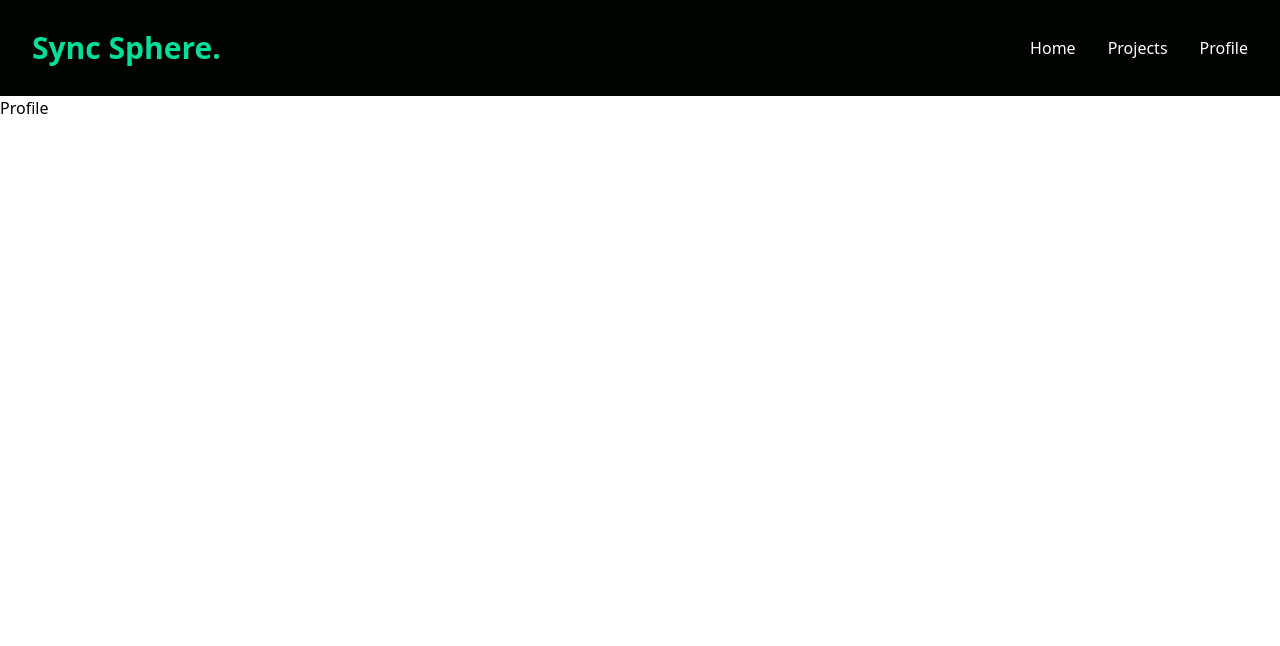
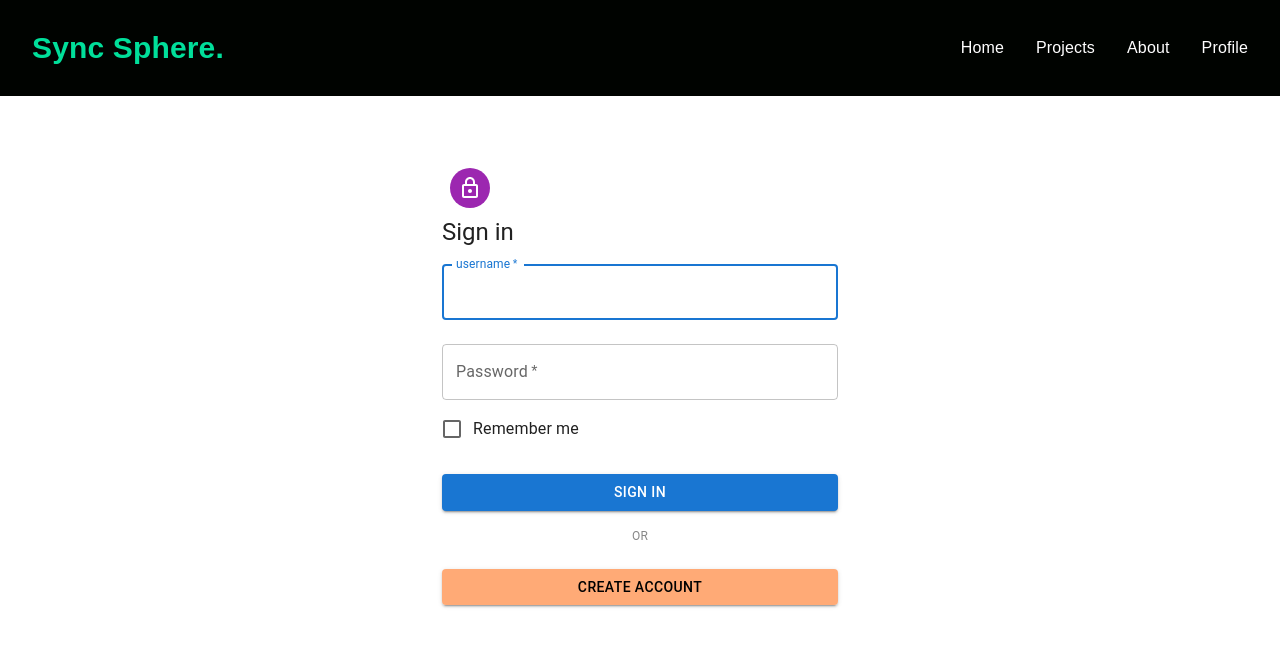
Before and after one commit to abhyuday1212/Sync-Sphere, a React (Create React App) app in the folder frontend/: page /profile in a window 1280 px wide. Shown: the top 646 px of the page. Built offline with nearby package versions, Linux system fonts and the light colour scheme.

Commit message:
Login/Signup added

```diff
--- a/frontend/package.json
+++ b/frontend/package.json
@@ -3,6 +3,10 @@
   "version": "0.1.0",
   "private": true,
   "dependencies": {
+    "@emotion/react": "^11.11.1",
+    "@emotion/styled": "^11.11.0",
+    "@mui/icons-material": "^5.14.19",
+    "@mui/material": "^5.14.20",
     "@testing-library/jest-dom": "^5.17.0",
     "@testing-library/react": "^13.4.0",
     "@testing-library/user-event": "^13.5.0",
--- a/frontend/src/components/account/Login.js
+++ b/frontend/src/components/account/Login.js
@@ -1,9 +1,193 @@
-import React from 'react'
+import * as React from "react";
+import { styled } from "@mui/material";
+import Avatar from "@mui/material/Avatar";
+import Button from "@mui/material/Button";
+import CssBaseline from "@mui/material/CssBaseline";
+import TextField from "@mui/material/TextField";
+import FormControlLabel from "@mui/material/FormControlLabel";
+import Checkbox from "@mui/material/Checkbox";
+import Link from "@mui/material/Link";
+import Grid from "@mui/material/Grid";
+import Box from "@mui/material/Box";
+import LockOutlinedIcon from "@mui/icons-material/LockOutlined";
+import Typography from "@mui/material/Typography";
+import Container from "@mui/material/Container";
+import { createTheme, ThemeProvider } from "@mui/material/styles";
+import { useState } from "react";
+// ===================================
+
+const Text = styled(Typography)`
+  color: #878787;
+  font-size: 12px;
+`;
+
+const Error = styled(Typography)`
+  font-size: 10px;
+  color: #ff6161;
+  line-height: 0;
+  margin-top: 10px;
+  font-weight: 600;
+`;
+const LoginButton = styled(Button)`
+  text-transform: none;
+  background: #fb641b;
+  color: #fff;
+  height: 48px;
+  width: 100%;
+  border-radius: 2px;
+`;
+
+const SignupButton = styled(Button)`
+  text-transform: none;
+  background: #fff;
+  color: #2874f0;
+  height: 48px;
+  width: 100%;
+  border-radius: 2px;
+  box-shadow: 0 2px 4px 0 rgb(0 0 0 / 20%);
+`;
+const Wrapper = styled(Box)`
+  padding: 0px 35px;
+  margin:0 0
+  left: 0;
+  width: 30rem;
+  display: flex;
+  align-items: center;
+  justify-content: center;
+  flex: 1;
+  overflow: auto;
+  flex-direction: column;
+  & > div,
+  & > button,
+  & > p {
+    margin-top: 20px;
+  }
+`;
+// =====js==========================
 
 const Login = () => {
+  const [account, toggleAccount] = useState("login");
+
+  const toggleSignUp = () => {
+    account === "signup" ? toggleAccount("login") : toggleAccount("signup");
+  };
+
+  // ============================
   return (
-    <div>Login</div>
-  )
-}
+    <Container component="main" maxWidth="xs">
+      <CssBaseline />
+      <Box
+        sx={{
+          marginTop: 8,
+          display: "flex",
+          flexDirection: "column",
+          alignItems: "center",
+        }}
+      >
+        {account === "login" ? (
+          <div>
+            <div>
+              <Avatar sx={{ m: 1, bgcolor: "secondary.main" }}>
+                <LockOutlinedIcon />
+              </Avatar>
+              <Typography component="h1" variant="h5">
+                Sign in
+              </Typography>
+              <TextField
+                margin="normal"
+                required
+                fullWidth
+                name="username"
+                label="username"
+                autoComplete="username"
+                autoFocus
+              />
+              <TextField
+                margin="normal"
+                required
+                fullWidth
+                name="password"
+                label="Password"
+                type="password"
+                id="password"
+                autoComplete="current-password"
+              />
+              <FormControlLabel
+                control={<Checkbox value="remember" color="primary" />}
+                label="Remember me"
+              />
+              <div className="">
+                <Button fullWidth variant="contained" sx={{ mt: 3, mb: 2 }}>
+                  Sign In
+                </Button>
 
-export default Login
+                <Text style={{ textAlign: "center" }}>OR</Text>
+
+                <Button
+                  fullWidth
+                  variant="contained"
+                  style={{
+                    backgroundColor: "#ff9757cf",
+                    color: "black",
+                  }}
+                  sx={{ mt: 3, mb: 2 }}
+                  onClick={() => toggleSignUp()}
+                >
+                  Create Account
+                </Button>
+              </div>
+            </div>
+          </div>
+          // ----------------------------------------
+        ) : (
+          <div>
+            <Wrapper>
+              <Avatar sx={{ m: 1, bgcolor: "secondary.main" }}>
+                <LockOutlinedIcon />
+              </Avatar>
+              <Typography component="h1" variant="h5">
+                Sign UP
+              </Typography>
+              <TextField
+                variant="standard"
+                required
+                fullWidth
+                name="name"
+                label="Name"
+                autoComplete="name"
+                autoFocus
+              />
+              <TextField
+                variant="standard"
+                required
+                fullWidth
+                name="username"
+                label="Username"
+                autoComplete="username"
+                autoFocus
+              />
+              <TextField
+                variant="standard"
+                required
+                fullWidth
+                // onChange={(e) => onInputChange(e)}
+                name="password"
+                label="Enter Password"
+                autoComplete="username"
+                autoFocus
+              />
+
+              <SignupButton>Signup</SignupButton>
+              <Text style={{ textAlign: "center" }}>OR</Text>
+              <LoginButton variant="contained" onClick={() => toggleSignUp()}>
+                Already have an account
+              </LoginButton>
+            </Wrapper>
+          </div>
+        )}
+      </Box>
+    </Container>
+  );
+};
+
+export default Login;
--- a/frontend/src/components/account/Profile.js
+++ b/frontend/src/components/account/Profile.js
@@ -1,8 +1,10 @@
 import React from 'react'
-
+import Login from './Login'
 const Profile = () => {
   return (
-    <div>Profile</div>
+    <>
+    <Login/>
+    </>
   )
 }
 
--- a/frontend/src/components/home/Home.js
+++ b/frontend/src/components/home/Home.js
@@ -27,7 +27,7 @@ const Home = () => {
         <p className="md:text-2xl text-xl font-bold text-gray-500">
           Common Goals, Uncommon Solutions: Pioneering Global Collaboration.
         </p>
-        <Link to="/teams">
+        <Link to="/profile">
           <button className="bg-[#00df9a] rounded-md hover:text-[crimson] hover:bg-[white] hover:border-[black]  w-[200px] py-3 text-black  font-medium my-6 mx-auto  ">
             Get Started
           </button>
--- a/frontend/src/components/navbar/Navbar.js
+++ b/frontend/src/components/navbar/Navbar.js
@@ -9,23 +9,26 @@ const Navbar = () => {
   };
 
   return (
-    <div className="flex justify-between items-center h-24 w-100 mx-auto px-4 text-white bg-[#000300] ">
+    <div className="flex justify-between items-center h-24 w-100 mx-auto px-4 text-[white] bg-[#000300] ">
       <h1 className="w-full text-3xl font-bold text-[#00df9a] m-4">
-        <Link className=" hover:text-[crimson]" to="/">
+        <Link className=" hover:text-[crimson] text-[#00df9a]" to="/">
           Sync Sphere.
         </Link>
       </h1>
-      <ul className="hidden md:flex">
+      <ul className="hidden md:flex ">
         <Link to="/">
-          <li className="p-4  hover:text-[crimson] hover:font-semibold">
+          <li className="p-4 text-[white]  hover:text-[crimson] hover:font-semibold">
             Home
           </li>
         </Link>
         <Link to="/projects">
-          <li className="p-4 hover:text-[crimson]">Projects</li>
+          <li className="p-4  text-[white] hover:text-[crimson]">Projects</li>
+        </Link>
+        <Link to="/about">
+          <li className="p-4  text-[white] hover:text-[crimson]">About</li>
         </Link>
         <Link to="/profile">
-          <li className="p-4 hover:text-[crimson]">Profile</li>
+          <li className="p-4 text-[white]  hover:text-[crimson]">Profile</li>
         </Link>
         {/* <Link to="/chats">
           <li className="p-4 hover:text-[crimson]">Chats</li>
@@ -42,21 +45,23 @@ const Navbar = () => {
         }
       >
         <h1 className="w-full text-3xl font-bold text-[#00df9a] m-4">
-          <Link to="/">Connect Vista</Link>
+          <Link className="text-[#00df9a]" to="/">
+            Sync Sphere
+          </Link>
         </h1>
         <Link to="/">
-          <li className="p-4  hover:text-[crimson] hover:font-semibold">
+          <li className="p-4 text-[white]  hover:text-[crimson] hover:font-semibold">
             Home
           </li>
         </Link>
         <Link to="/projects">
-          <li className="p-4 hover:text-[crimson]">Projects</li>
+          <li className="p-4 text-[white]  hover:text-[crimson]">Projects</li>
         </Link>
         <Link to="/about">
-          <li className="p-4 hover:text-[crimson]">About</li>
+          <li className="p-4 text-[white]  hover:text-[crimson]">About</li>
         </Link>
         <Link to="/profile">
-          <li className="p-4 hover:text-[crimson]">Profile</li>
+          <li className="p-4 text-[white]  hover:text-[crimson]">Profile</li>
         </Link>
         {/* <Link to="/chats">
           <li className="p-4 hover:text-[crimson]">Chats</li>
--- a/frontend/src/index.css
+++ b/frontend/src/index.css
@@ -1,3 +1,11 @@
-@tailwind base;
 @tailwind components;
 @tailwind utilities;
+
+* {
+    font-family: 'Poppins', sans-serif;
+    margin: 0;
+    padding: 0;
+    box-sizing: border-box;
+    list-style: none;
+    text-decoration: none;
+}
--- a/frontend/tailwind.config.js
+++ b/frontend/tailwind.config.js
@@ -1,6 +1,7 @@
 /** @type {import('tailwindcss').Config} */
 module.exports = {
   content: ["./src/**/*.{html,js}"],
+  important:"#root",
   theme: {
     extend: {},
   },
```
Also changed, not shown: 1 other file (tests, documents, lock files or other folders).
